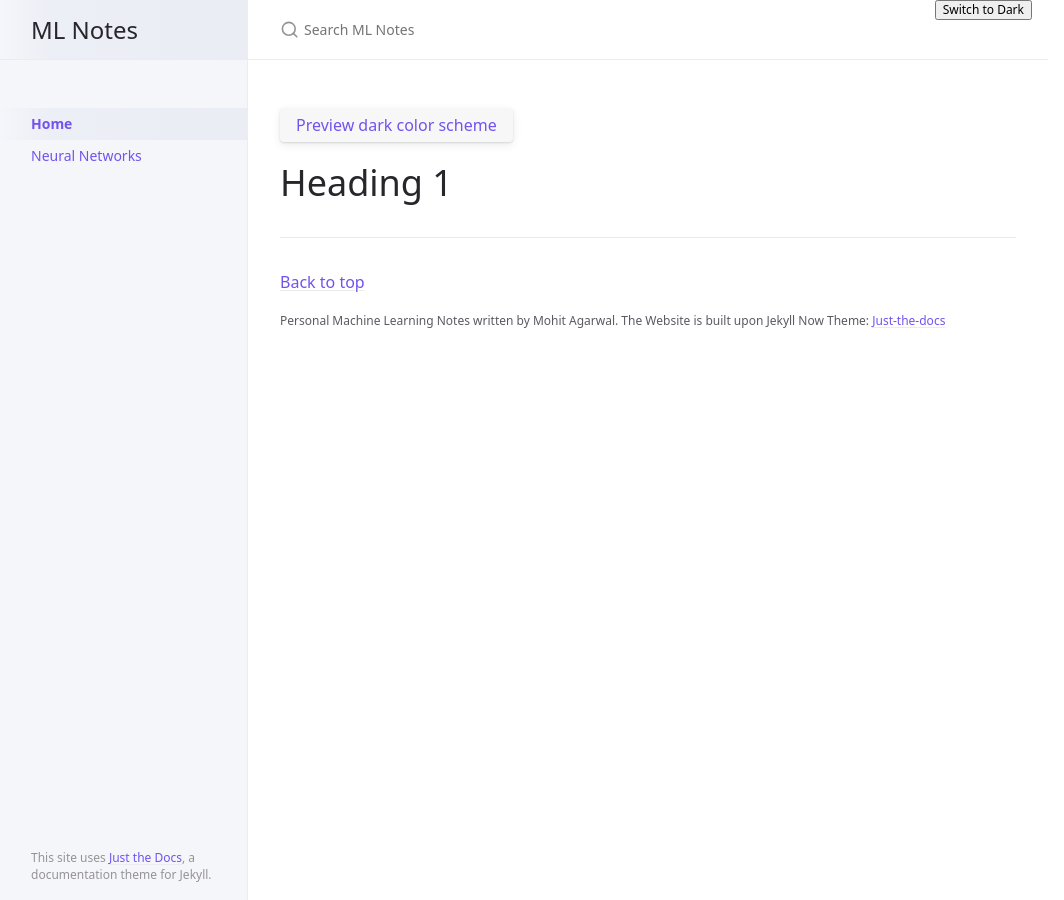
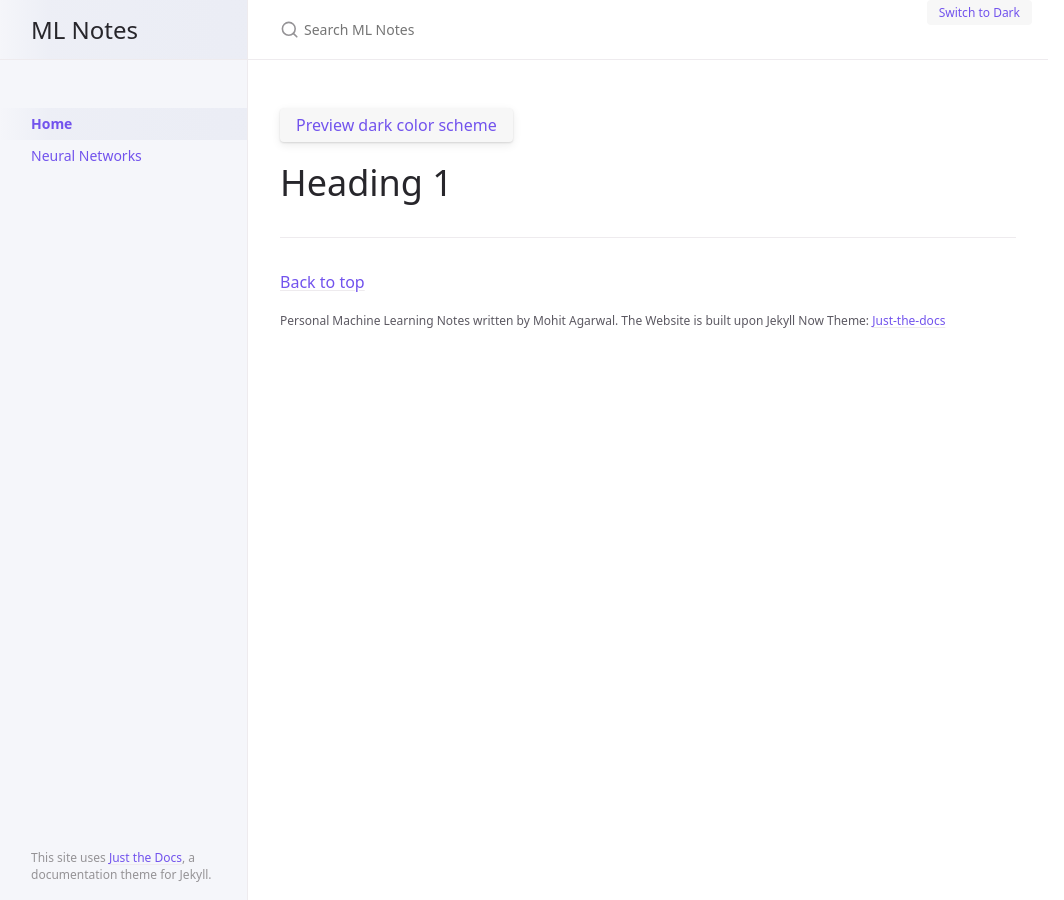
Before and after one commit to meagmohit/ml-notes, a Jekyll site: the page built from index.md, in a window 1280 px wide. Shown: the whole page, without its empty margins (0-1064 px from the left). Built offline with Jekyll 4.4.1, drawn with Linux system fonts in a browser that asks for light colours.

```diff
--- a/_layouts/default.html
+++ b/_layouts/default.html
@@ -136,7 +136,7 @@ layout: table_wrappers
       <nav aria-label="Auxiliary" class="aux-nav">
           <ul class="aux-nav-list">
               <li class="aux-nav-list-item">
-                <button class="js-toggle-dark-mode">Switch to Dark</button>
+                <button class="btn btn-transparent js-toggle-dark-mode">Switch to Dark</button>
                 <script>
                   const toggleDarkMode = document.querySelector('.js-toggle-dark-mode');
                   jtd.addEvent(toggleDarkMode, 'click', function(){
--- a/_sass/buttons.scss
+++ b/_sass/buttons.scss
@@ -99,6 +99,11 @@
   }
 }
 
+.btn-transparent {
+  border-radius: 0 px;
+  box-shadow: none;
+}
+
 .btn-primary {
   @include btn-color($white, $btn-primary-color);
 }
```
